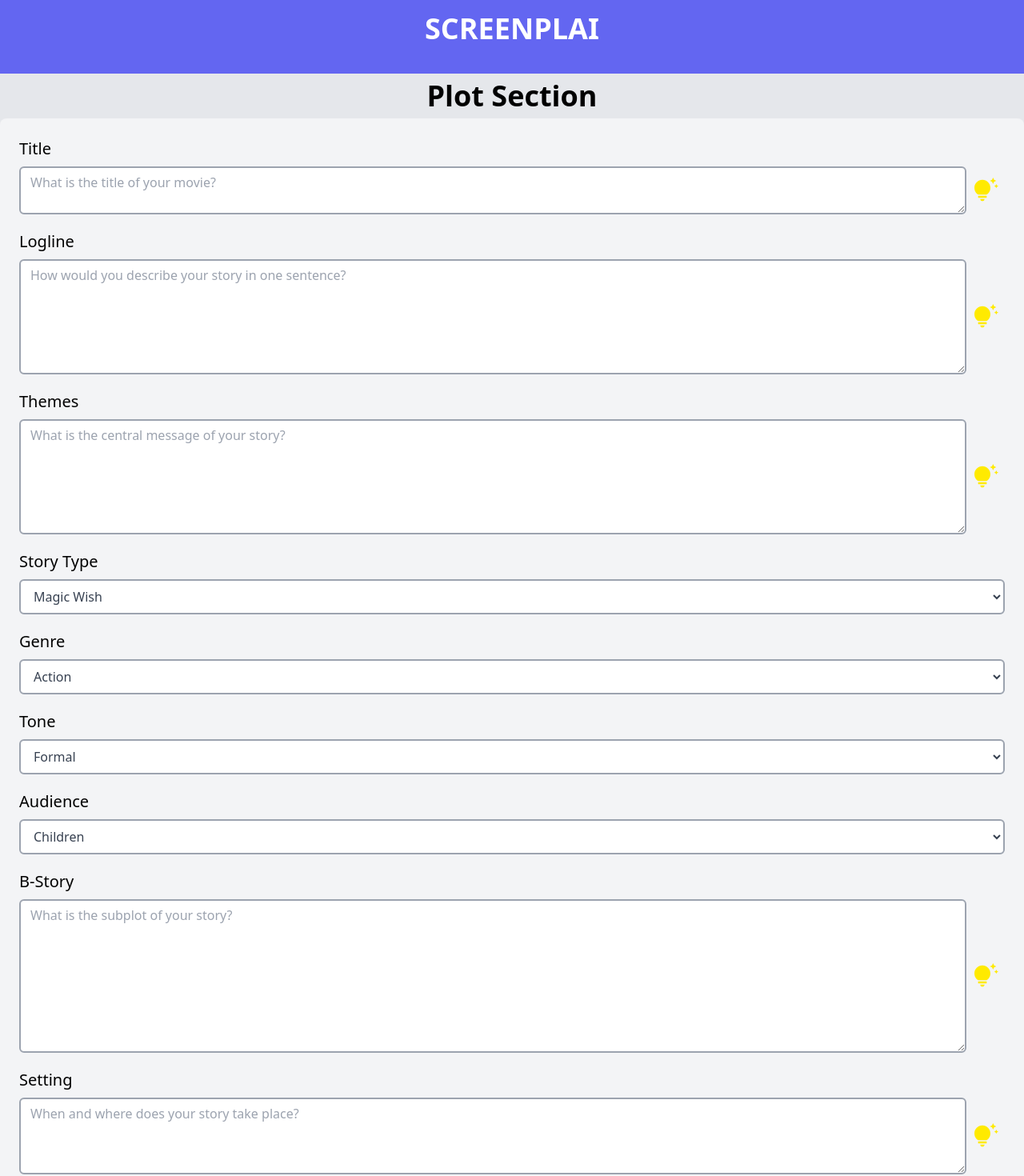
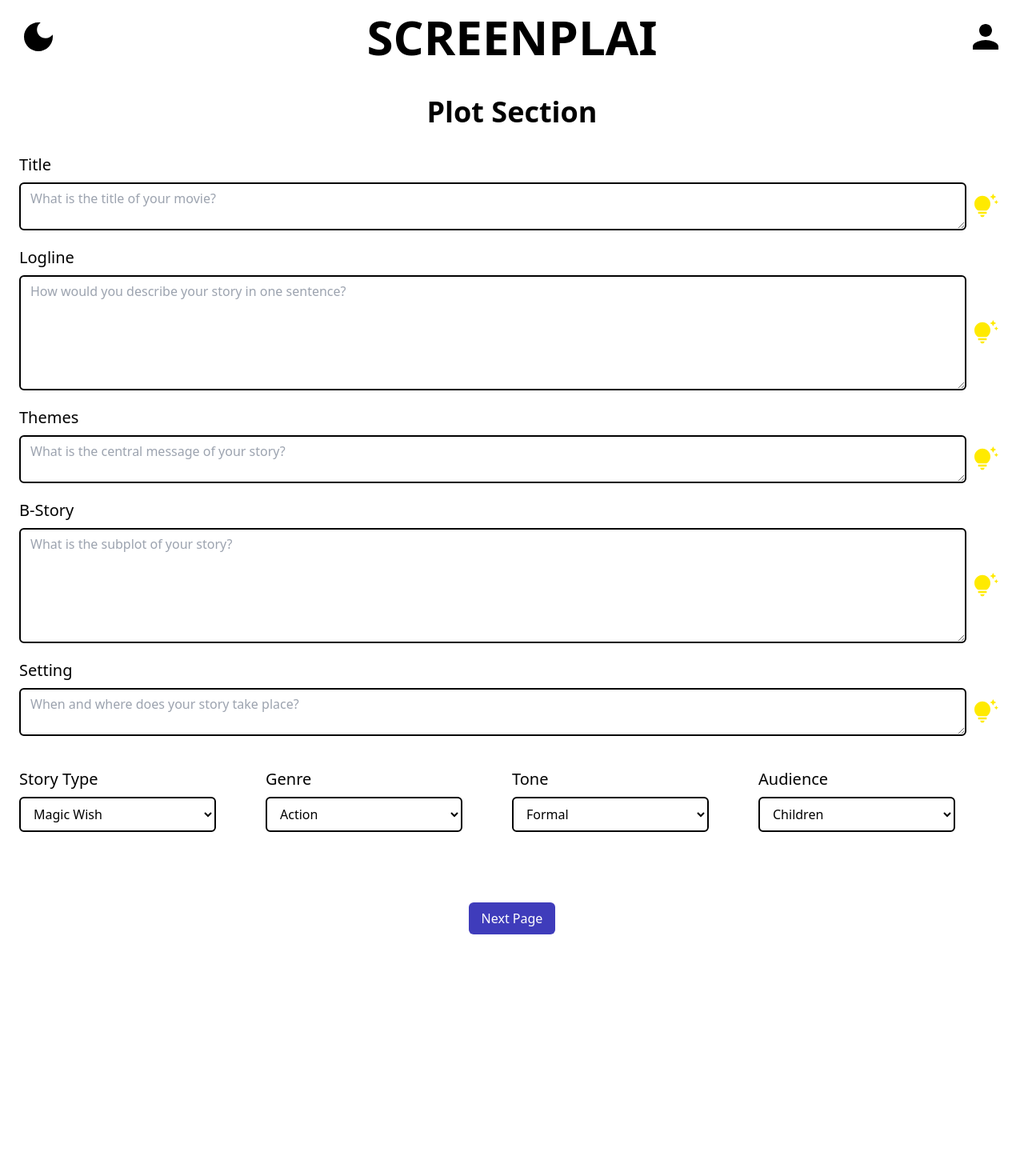
Before and after one commit to JyYoungK/YourStoryAI, a React (Vite) app in the folder client/: page / in a window 1280 px wide. Shown: the part 20-1490 px from the top of the page at 80% size. After the commit the page ends 1212 px from the top, so only its background shows below. Built offline with nearby package versions, Linux system fonts and the light colour scheme.

Commit message:
Dark Mode

```diff
--- a/client/index.html
+++ b/client/index.html
@@ -6,7 +6,7 @@
     <meta name="viewport" content="width=device-width, initial-scale=1.0" />
     <title>Vite + React</title>
   </head>
-  <body>
+  <body className="dark">
     <div id="root"></div>
     <script type="module" src="/src/main.jsx"></script>
   </body>
--- a/client/src/App.jsx
+++ b/client/src/App.jsx
@@ -1,7 +1,9 @@
-import React, { useState, useEffect } from "react";
+import React, { useState } from "react";
 import Plot from "./pages/Plot";
 import Characters from "./pages/Characters";
 import StoryGeneration from "./pages/StoryGeneration";
+import Login from "./pages/Login";
+import DarkModeButton from "./DarkModeButton";
 import { APIcall } from "./APIcall";
 
 function App() {
@@ -68,32 +70,33 @@ function App() {
   }
 
   return (
-    <div className="bg-gray-200 min-h-screen text-center">
-      <div className="bg-indigo-500 text-center text-white py-4">
-        <div className="w-full mx-auto flex items-center justify-center">
-          <h1 className="text-4xl font-bold text-center my-5">SCREENPLAI</h1>
-        </div>
+    <div className="bg-white dark:bg-night dark:text-white text-black min-h-screen text-center">
+      <div className="py-4 items-center flex flex-row justify-between">
+        <DarkModeButton />
+        <h1 className="text-6xl font-bold my-5">SCREENPLAI</h1>
+        <Login />
       </div>
       <div className="container mx-auto">
-        <div> {pageContent}</div>
-        <div className="text-center my-6">
-          {currentPage === 1 ? (
+        <div className=""> {pageContent}</div>
+        <div className="text-center py-6 text-white">
+          {currentPage === 1 && (
             <button
-              className="bg-indigo-500 text-white py-2 px-4 rounded-md"
+              className="bg-purple  py-2 px-4 rounded-md"
               onClick={() => setCurrentPage(currentPage + 1)}
             >
               Next Page
             </button>
-          ) : currentPage === 2 ? (
+          )}
+          {currentPage === 2 && (
             <div>
               <button
-                className="bg-indigo-500 text-white py-2 px-4 mx-2 rounded-md"
+                className="bg-purple  py-2 px-4 mx-2 rounded-md"
                 onClick={() => setCurrentPage(currentPage - 1)}
               >
                 Previous Page
               </button>
               <button
-                className="bg-indigo-500 text-white py-2 px-4 mx-2 rounded-md"
+                className="bg-purple  py-2 px-4 mx-2 rounded-md"
                 onClick={() => {
                   handleSubmit();
                   setCurrentPage(currentPage + 1);
@@ -102,24 +105,23 @@ function App() {
                 Submit
               </button>
             </div>
-          ) : currentPage === 3 ? (
+          )}
+          {currentPage === 3 && (
             <button
-              className="bg-indigo-500 text-white py-2 px-4 mx-2 rounded-md"
+              className="bg-purple text-white py-2 px-4 mx-2 rounded-md"
               onClick={() => setCurrentPage(currentPage - 2)}
             >
               Previous Page
             </button>
-          ) : (
-            <div></div>
           )}
         </div>
-        {currentPage <= totalPages && (
+        {/* {currentPage <= totalPages && (
           <div className="text-center mr-2">
             <p className="text-gray-600">
               Page {currentPage} of {totalPages}
             </p>
           </div>
-        )}
+        )} */}
       </div>
     </div>
   );
--- /dev/null
+++ b/client/src/DarkModeButton.jsx
@@ -0,0 +1,37 @@
+import React, { useState, useEffect } from "react";
+import LightModeIcon from "@mui/icons-material/LightMode";
+import DarkModeIcon from "@mui/icons-material/DarkMode";
+
+function DarkModeButton() {
+  const [theme, setTheme] = useState("light");
+
+  useEffect(() => {
+    if (theme === "dark") {
+      document.documentElement.classList.add("dark");
+    } else {
+      document.documentElement.classList.remove("dark");
+    }
+  }, [theme]);
+
+  const handleThemeSwitch = () => {
+    setTheme(theme === "light" ? "dark" : "light");
+  };
+
+  return (
+    <div className="cursor-pointer pl-6 hover:scale-125">
+      {theme === "dark" ? (
+        <LightModeIcon
+          style={{ width: "48px", height: "48px" }}
+          onClick={handleThemeSwitch}
+        />
+      ) : (
+        <DarkModeIcon
+          style={{ width: "48px", height: "48px" }}
+          onClick={handleThemeSwitch}
+        />
+      )}
+    </div>
+  );
+}
+
+export default DarkModeButton;
--- /dev/null
+++ b/client/src/pages/Login.jsx
@@ -0,0 +1,12 @@
+import React from "react";
+import PersonIcon from "@mui/icons-material/Person";
+
+function Login() {
+  return (
+    <div className="cursor-pointer pr-6 hover:scale-125">
+      <PersonIcon style={{ width: "48px", height: "48px" }} />
+    </div>
+  );
+}
+
+export default Login;
--- a/client/src/pages/Plot.jsx
+++ b/client/src/pages/Plot.jsx
@@ -116,155 +116,127 @@ const Plot = ({ plotData, setPlotData }) => {
     });
   };
 
+  const inputFields = [
+    {
+      name: "Title",
+      value: titleSuggestion,
+      onChange: titleOnChange,
+      placeholder: "What is the title of your movie?",
+      onClick: handleTitle,
+    },
+    {
+      name: "Logline",
+      value: plotData.logline,
+      onChange: (event) =>
+        setPlotData({ ...plotData, logline: event.target.value }),
+      placeholder: "How would you describe your story in one sentence?",
+      onClick: handleLogline,
+    },
+    {
+      name: "Themes",
+      value: plotData.themes,
+      onChange: (event) =>
+        setPlotData({ ...plotData, themes: event.target.value }),
+      placeholder: "What is the central message of your story?",
+      onClick: handleThemes,
+    },
+    {
+      name: "B-Story",
+      value: plotData.bStory,
+      onChange: (event) =>
+        setPlotData({ ...plotData, bStory: event.target.value }),
+      placeholder: "What is the subplot of your story?",
+      onClick: handleBstory,
+    },
+    {
+      name: "Setting",
+      value: plotData.setting,
+      onChange: (event) =>
+        setPlotData({ ...plotData, setting: event.target.value }),
+      placeholder: "When and where does your story take place?",
+      onClick: handleSetting,
+    },
+  ];
+
+  const selectFields = [
+    {
+      name: "Story Type",
+      value: plotData.storyType,
+      onChange: (event) =>
+        setPlotData({ ...plotData, storyType: event.target.value }),
+      options: storyTypes,
+    },
+    {
+      name: "Genre",
+      value: plotData.genre,
+      onChange: (event) =>
+        setPlotData({ ...plotData, genre: event.target.value }),
+      options: genres,
+    },
+    {
+      name: "Tone",
+      value: plotData.tone,
+      onChange: (event) =>
+        setPlotData({ ...plotData, tone: event.target.value }),
+      options: tones,
+    },
+    {
+      name: "Audience",
+      value: plotData.audience,
+      onChange: (event) =>
+        setPlotData({ ...plotData, audience: event.target.value }),
+      options: audiences,
+    },
+  ];
+
   return (
-    <div>
+    <div className="text-center mb-5">
       <h1 className="text-4xl font-bold text-center my-2">Plot Section</h1>
-      <form className="bg-gray-100 p-6 rounded-lg ">
-        <label className="block font-medium text-xl mb-2">Title</label>
+      <form className="p-6 rounded-lg ">
+        {inputFields.map((field) => (
+          <div className="mb-5" key={field.name}>
+            <label className="block font-medium text-xl mb-2">
+              {field.name}
+            </label>
             <div className="flex flex-row">
               <textarea
                 type="text"
-            value={titleSuggestion}
-            onChange={(event) => titleOnChange(event)}
-            placeholder="What is the title of your movie?"
-            className="form-input rounded-md py-2 px-3 leading-5 text-gray-700 bg-white border-gray-400 focus:bg-white border-2 focus:border-indigo-500 focus:outline-none align-top w-full overflow-x-hidden text-wrap"
+                value={field.value}
+                onChange={(event) => field.onChange(event)}
+                placeholder={field.placeholder}
+                className={`w-full form-input rounded-md py-2 px-3 leading-5 text-gray-700 dark:text-night bg-white border-gray-400 focus:bg-white border-2 focus:border-indigo-500 focus:outline-none align-top
+    overflow-x-hidden text-wrap ${
+      field.name === "Logline" || field.name === "B-Story" ? "h-36" : ""
+    }`}
               />
-          <button onClick={handleTitle}>
+              <button onClick={field.onClick}>
                 <TipsAndUpdatesIcon
                   className="m-2"
                   style={{ color: "#FFEA00", fontSize: "2rem" }}
                 />
               </button>
             </div>
-        <label className="block font-medium text-xl mt-5 mb-2">Logline</label>
-        <div className="flex flex-row">
-          <textarea
-            type="text"
-            value={plotData.logline}
-            onChange={(event) =>
-              setPlotData({ ...plotData, logline: event.target.value })
-            }
-            placeholder="How would you describe your story in one sentence?"
-            className="h-36 form-input rounded-md py-2 px-3 leading-5 text-gray-700 bg-white border-gray-400 focus:bg-white border-2 focus:border-indigo-500 focus:outline-none align-top w-full overflow-x-hidden text-wrap"
-          />
-          <button onClick={handleLogline}>
-            <TipsAndUpdatesIcon
-              className="m-2"
-              style={{ color: "#FFEA00", fontSize: "2rem" }}
-            />
-          </button>
           </div>
-
-        <label className="block font-medium text-xl mt-5 mb-2">Themes</label>
-        <div className="flex flex-row">
-          <textarea
-            type="text"
-            value={plotData.themes}
-            onChange={(event) =>
-              setPlotData({ ...plotData, themes: event.target.value })
-            }
-            placeholder="What is the central message of your story?"
-            className="h-36 form-input rounded-md py-2 px-3 leading-5 text-gray-700 bg-white border-gray-400 focus:bg-white border-2 focus:border-indigo-500 focus:outline-none align-top w-full overflow-x-hidden text-wrap"
-          />
-          <button onClick={handleThemes}>
-            <TipsAndUpdatesIcon
-              className="m-2"
-              style={{ color: "#FFEA00", fontSize: "2rem" }}
-            />
-          </button>
-        </div>
+        ))}
+        <div className="grid grid-cols-4">
+          {selectFields.map((field) => (
+            <div className="mb-5" key={field.name}>
               <label className="block font-medium text-xl mt-5 mb-2">
-          Story Type
+                {field.name}
               </label>
               <select
-          value={plotData.storyType}
-          onChange={(event) =>
-            setPlotData({ ...plotData, storyType: event.target.value })
-          }
-          className="form-input rounded-md py-2 px-3 leading-5 text-gray-700 bg-white border-gray-400 focus:bg-white border-2 focus:border-indigo-500 focus:outline-none w-full"
+                value={field.value}
+                onChange={field.onChange}
+                className="form-input rounded-md py-2 px-3 leading-5 text-gray-700 dark:text-night bg-white border-gray-400 focus:bg-white border-2 focus:border-indigo-500 focus:outline-none w-4/5"
               >
-          {storyTypes.map((g) => (
+                {field.options.map((g) => (
                   <option key={g} value={g}>
                     {g}
                   </option>
                 ))}
               </select>
-        <label className="block font-medium text-xl mt-5 mb-2">Genre</label>
-        <select
-          value={plotData.genre}
-          onChange={(event) =>
-            setPlotData({ ...plotData, genre: event.target.value })
-          }
-          className="form-input rounded-md py-2 px-3 leading-5 text-gray-700 bg-white border-gray-400 focus:bg-white border-2 focus:border-indigo-500 focus:outline-none w-full"
-        >
-          {genres.map((g) => (
-            <option key={g} value={g}>
-              {g}
-            </option>
+            </div>
           ))}
-        </select>
-        <label className="block font-medium text-xl mt-5 mb-2">Tone</label>
-        <select
-          value={plotData.tone}
-          onChange={(event) =>
-            setPlotData({ ...plotData, tone: event.target.value })
-          }
-          className="form-input rounded-md py-2 px-3 leading-5 text-gray-700 bg-white border-gray-400 focus:bg-white border-2 focus:border-indigo-500 focus:outline-none w-full"
-        >
-          {tones.map((g) => (
-            <option key={g} value={g}>
-              {g}
-            </option>
-          ))}
-        </select>
-        <label className="block font-medium text-xl mt-5 mb-2">Audience</label>
-        <select
-          value={plotData.audience}
-          onChange={(event) =>
-            setPlotData({ ...plotData, audience: event.target.value })
-          }
-          className="form-input rounded-md py-2 px-3 leading-5 text-gray-700 bg-white border-gray-400 focus:bg-white border-2 focus:border-indigo-500 focus:outline-none w-full"
-        >
-          {audiences.map((g) => (
-            <option key={g} value={g}>
-              {g}
-            </option>
-          ))}
-        </select>
-        <label className="block font-medium text-xl mt-5 mb-2">B-Story</label>
-        <div className="flex flex-row">
-          <textarea
-            value={plotData.bStory}
-            onChange={(event) =>
-              setPlotData({ ...plotData, bStory: event.target.value })
-            }
-            placeholder="What is the subplot of your story?"
-            className="form-input h-48 rounded-md py-2 px-3 leading-5 text-gray-700 bg-white border-gray-400 focus:bg-white border-2 focus:border-indigo-500 focus:outline-none align-top w-full overflow-x-hidden text-wrap"
-          />
-          <button onClick={handleBstory}>
-            <TipsAndUpdatesIcon
-              className="m-2"
-              style={{ color: "#FFEA00", fontSize: "2rem" }}
-            />
-          </button>
-        </div>
-        <label className="block font-medium text-xl mt-5 mb-2">Setting </label>
-        <div className="flex flex-row">
-          <textarea
-            type="text"
-            value={plotData.setting}
-            onChange={(event) =>
-              setPlotData({ ...plotData, setting: event.target.value })
-            }
-            placeholder="When and where does your story take place?"
-            className="h-24 form-input rounded-md py-2 px-3 leading-5 text-gray-700 bg-white border-gray-400 focus:bg-white border-2 focus:border-indigo-500 focus:outline-none align-top w-full overflow-x-hidden text-wrap"
-          />
-          <button onClick={handleSetting}>
-            <TipsAndUpdatesIcon
-              className="m-2"
-              style={{ color: "#FFEA00", fontSize: "2rem" }}
-            />
-          </button>
         </div>
       </form>
     </div>
--- a/client/tailwind.config.cjs
+++ b/client/tailwind.config.cjs
@@ -1,8 +1,18 @@
 /** @type {import('tailwindcss').Config} */
 module.exports = {
   content: ["./index.html", "./src/**/*.{js,jsx,ts,tsx}"],
+  darkMode: "class",
   theme: {
-    extend: {},
+    colors: {
+      white: "#ffffff",
+      purple: "#3f3cbb",
+      night: "#282828",
+      midnight: "#121063",
+      metal: "#565584",
+      tahiti: "#3ab7bf",
+      silver: "#ecebff",
+      "bubble-gum": "#ff77e9",
+      bermuda: "#78dcca",
+    },
   },
-  plugins: [],
 };
```
Lines whose indentation alone changed are shown as unchanged.
